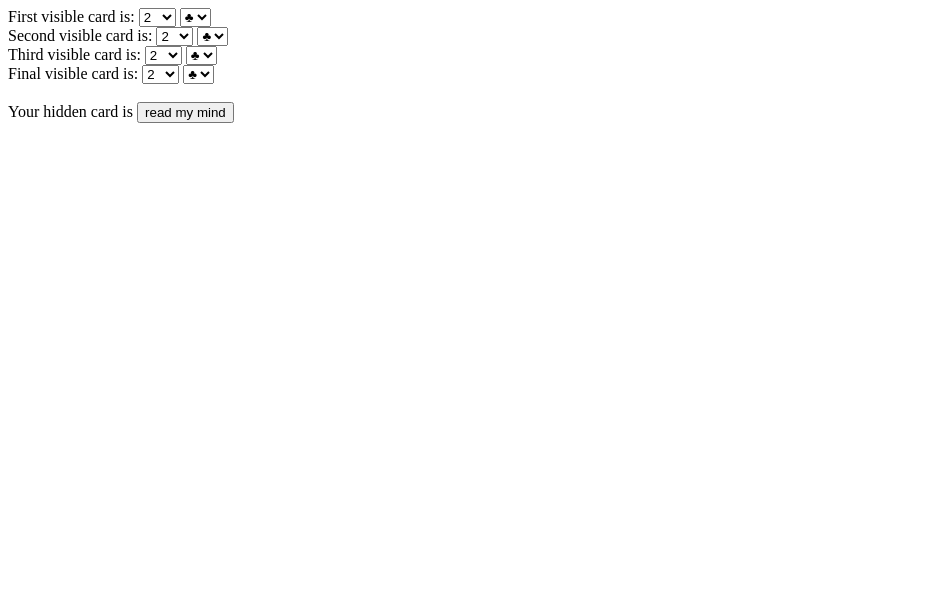
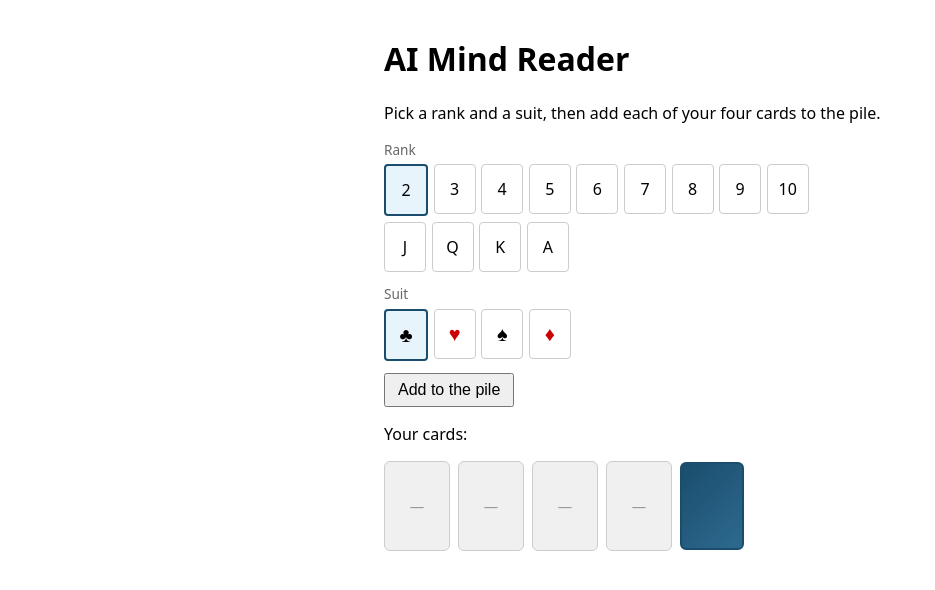
Before and after one commit to steventine/javascript-card-trick, a plain HTML site: page index.html in a window 1280 px wide. Shown: the whole page, without its empty margins (0-935 px from the left). Drawn offline with Linux system fonts and the light colour scheme.

Commit message:
First implementation of a new UX without dropdowns

```diff
--- a/index.html
+++ b/index.html
@@ -1,175 +1,232 @@
 <!DOCTYPE html>
-<html>
+<html lang="en">
 <head>
-<title>Spooky mind reader</title>
+<meta charset="UTF-8">
+<meta name="viewport" content="width=device-width, initial-scale=1">
+<title>AI Mind Reader</title>
+<style>
+  body { font-family: system-ui, sans-serif; padding: 1rem; max-width: 32rem; margin: 0 auto; }
+  .picker { margin-bottom: 1rem; }
+  .picker-section { margin-bottom: 0.75rem; }
+  .picker-section label { display: block; font-size: 0.85rem; color: #666; margin-bottom: 0.35rem; }
+  .rank-cards { display: flex; flex-direction: column; gap: 0.35rem; }
+  .rank-row { display: flex; gap: 0.35rem; flex-wrap: wrap; }
+  .suit-cards { display: flex; gap: 0.35rem; flex-wrap: wrap; }
+  .rank-card, .suit-card { width: 2.5rem; height: 3rem; border: 1px solid #ccc; border-radius: 4px; display: flex; align-items: center; justify-content: center; font-size: 1rem; background: #fff; cursor: pointer; user-select: none; }
+  .rank-card:hover, .suit-card:hover { border-color: #666; background: #f8f8f8; }
+  .rank-card.selected, .suit-card.selected { border-color: #1a4d6d; border-width: 2px; background: #e8f4fc; }
+  .suit-card.red { color: #c00; }
+  .suit-card { font-size: 1.25rem; }
+  .add-row { margin-top: 0.75rem; }
+  .cards-row { display: flex; align-items: center; gap: 0.5rem; flex-wrap: wrap; margin: 1rem 0; }
+  .pile { display: flex; gap: 0.5rem; flex-wrap: wrap; min-height: 5.5rem; }
+  .card-slot { width: 4rem; height: 5.5rem; border: 1px solid #ccc; border-radius: 6px; display: flex; align-items: center; justify-content: center; gap: 0.25rem; font-size: 1.25rem; background: #fff; }
+  .card-slot.empty { background: #f0f0f0; color: #999; font-size: 0.9rem; }
+  .card-slot.red { color: #c00; }
+  .card-back { width: 4rem; height: 5.5rem; border: 2px solid #1a4d6d; border-radius: 6px; background: linear-gradient(135deg, #1a4d6d 0%, #2d6a8f 100%); cursor: pointer; display: flex; flex-direction: column; align-items: center; justify-content: center; gap: 0.25rem; padding: 0.25rem; box-sizing: border-box; }
+  .card-back:hover { opacity: 0.95; transform: scale(1.02); }
+  .card-back.clickable { animation: pulse-border 1.5s ease-in-out infinite; }
+  .card-back.clickable .click-hint { font-size: 0.55rem; color: rgba(255,255,255,0.95); text-align: center; line-height: 1.2; text-transform: uppercase; }
+  @keyframes pulse-border { 0%, 100% { box-shadow: 0 0 0 0 rgba(26, 77, 109, 0.5); } 50% { box-shadow: 0 0 0 6px rgba(26, 77, 109, 0.2); } }
+  .card-back.revealed { background: #fff; cursor: default; font-size: 1.25rem; flex-direction: row; }
+  .card-back.revealed.red { color: #c00; }
+  #add-btn { padding: 0.4rem 0.75rem; font-size: 1rem; cursor: pointer; }
+  #add-btn:disabled { cursor: not-allowed; opacity: 0.6; }
+</style>
 <script>
-function readMind() {
-  var r1 = parseInt(document.getElementById("r1").value, 10);
-  var r2 = parseInt(document.getElementById("r2").value, 10);
-  var r3 = parseInt(document.getElementById("r3").value, 10);
-  var r4 = parseInt(document.getElementById("r4").value, 10);
-  var s1 = document.getElementById("s1").value;
-  var s2 = document.getElementById("s2").value;
-  var s3 = document.getElementById("s3").value;
-  var s4 = document.getElementById("s4").value;
+var pile = [];
+var revealed = null;
+var selectedRank = 2;
+var selectedSuit = "c";
 
-  var s5 = s1;
-  var offset = orderOf(r2,s2,r3,s3,r4,s4);
-  var r5 = offset + parseInt(r1);
-  if (r5 >= 15) r5 = r5 - 13;
-  document.getElementById("result").innerHTML = "the " + r2t(r5) + " of " + s2t(s5) + "!";
+function addToPile() {
+  if (pile.length >= 4) return;
+  pile.push({ r: selectedRank, s: selectedSuit });
+  renderPile();
+  document.getElementById("add-btn").disabled = pile.length >= 4;
+  if (pile.length === 4) {
+    var el = document.getElementById("fifth-card");
+    el.classList.remove("revealed");
+    el.classList.add("clickable");
+    el.innerHTML = '<span class="click-hint">Click to reveal</span>';
+    el.onclick = revealFifth;
+    el.title = "Click to reveal your hidden card";
+  }
 }
 
-function orderOf(r2,s2,r3,s3,r4,s4) {
-  if (compare(r2,s2, r3,s3)) {
-    // 2 > 3
-    if (compare(r2,s2, r4,s4)) {
-      //card 2 is largest
-      if (compare(r3,s3, r4,s4)) {
-        // 2 > 3 > 4
-        return 6;
-      } else {
-        // 2 > 4 > 3
-        return 5;
-      }
+function setRank(r) {
+  selectedRank = r;
+  document.querySelectorAll(".rank-card").forEach(function (el) {
+    el.classList.toggle("selected", parseInt(el.getAttribute("data-rank"), 10) === r);
+  });
+}
+
+function setSuit(s) {
+  selectedSuit = s;
+  document.querySelectorAll(".suit-card").forEach(function (el) {
+    el.classList.toggle("selected", el.getAttribute("data-suit") === s);
+  });
+}
+
+function suitChar(s) {
+  if (s === "c") return "\u2663";
+  if (s === "h") return "\u2665";
+  if (s === "s") return "\u2660";
+  if (s === "d") return "\u2666";
+  return "";
+}
+
+function renderRankCards() {
+  var numberRanks = [2, 3, 4, 5, 6, 7, 8, 9, 10];
+  var faceRanks = [11, 12, 13, 14];
+  var container = document.getElementById("rank-cards");
+  container.innerHTML = "";
+  function addRow(ranks) {
+    var row = document.createElement("div");
+    row.className = "rank-row";
+    ranks.forEach(function (r) {
+      var card = document.createElement("div");
+      card.className = "rank-card" + (r === selectedRank ? " selected" : "");
+      card.setAttribute("data-rank", r);
+      card.textContent = rankToShort(r);
+      card.onclick = function () { setRank(r); };
+      row.appendChild(card);
+    });
+    container.appendChild(row);
+  }
+  addRow(numberRanks);
+  addRow(faceRanks);
+}
+
+function renderSuitCards() {
+  var suits = [
+    { s: "c", red: false },
+    { s: "h", red: true },
+    { s: "s", red: false },
+    { s: "d", red: true }
+  ];
+  var container = document.getElementById("suit-cards");
+  container.innerHTML = "";
+  suits.forEach(function (su) {
+    var card = document.createElement("div");
+    card.className = "suit-card" + (su.red ? " red" : "") + (su.s === selectedSuit ? " selected" : "");
+    card.setAttribute("data-suit", su.s);
+    card.textContent = suitChar(su.s);
+    card.onclick = function () { setSuit(su.s); };
+    container.appendChild(card);
+  });
+}
+
+function renderPile() {
+  var container = document.getElementById("pile");
+  container.innerHTML = "";
+  for (var i = 0; i < 4; i++) {
+    var slot = document.createElement("div");
+    slot.className = "card-slot";
+    if (i < pile.length) {
+      var c = pile[i];
+      slot.textContent = rankToShort(c.r) + " " + suitChar(c.s);
+      if (c.s === "h" || c.s === "d") slot.classList.add("red");
     } else {
-      // 4 > 2 > 3
-      return 3;
+      slot.classList.add("empty");
+      slot.textContent = "—";
     }
-  } else {
-    // 3 > 2
-    if (compare(r3,s3, r4,s4)) {
-      // card 3 is largest
-      if (compare(r2,s2, r4,s4)) {
-        // 3 > 2 > 4
-        return 4;
-      } else {
-        // 3 > 4 > 2
-        return 2;
-      }
-    } else {
-      // 4 > 3 > 2
-      return 1;
-    }
+    container.appendChild(slot);
   }
 }
+
+function rankToShort(r) {
+  if (r <= 10) return r;
+  if (r === 11) return "J";
+  if (r === 12) return "Q";
+  if (r === 13) return "K";
+  if (r === 14) return "A";
+  return r;
+}
+
+function revealFifth() {
+  if (pile.length !== 4 || revealed) return;
+  var r1 = pile[0].r, s1 = pile[0].s;
+  var r2 = pile[1].r, s2 = pile[1].s;
+  var r3 = pile[2].r, s3 = pile[2].s;
+  var r4 = pile[3].r, s4 = pile[3].s;
+  var result = computeHiddenCard(r1, s1, r2, s2, r3, s3, r4, s4);
+  revealed = { r: result.r5, s: result.s5 };
+  var el = document.getElementById("fifth-card");
+  el.classList.add("revealed");
+  el.classList.remove("clickable");
+  el.onclick = null;
+  el.textContent = rankToShort(revealed.r) + " " + suitChar(revealed.s);
+  if (revealed.s === "h" || revealed.s === "d") el.classList.add("red");
+}
+
+function computeHiddenCard(r1, s1, r2, s2, r3, s3, r4, s4) {
+  var s5 = s1;
+  var offset = orderOf(r2, s2, r3, s3, r4, s4);
+  var r5 = offset + r1;
+  if (r5 >= 15) r5 = r5 - 13;
+  return { r5: r5, s5: s5 };
+}
+
+function orderOf(r2, s2, r3, s3, r4, s4) {
+  if (compare(r2, s2, r3, s3)) {
+    if (compare(r2, s2, r4, s4)) {
+      if (compare(r3, s3, r4, s4)) return 6;
+      return 5;
+    }
+    return 3;
+  }
+  if (compare(r3, s3, r4, s4)) {
+    if (compare(r2, s2, r4, s4)) return 4;
+    return 2;
+  }
+  return 1;
+}
+
 function compare(r1, s1, r2, s2) {
   if (r1 > r2) return 1;
   if (r2 > r1) return 0;
   if (s2n(s1) > s2n(s2)) return 1;
   return 0;
 }
+
 function s2n(s) {
-  if (s == "c") return 1;
-  if (s == "h") return 2;
-  if (s == "s") return 3;
-  if (s == "d") return 4;
-}
-function r2t(r) {
-  if (r <= 10) return r;
-  if (r == 11) return "jack";
-  if (r == 12) return "queen";
-  if (r == 13) return "king";
-  if (r == 14) return "ace";
-}
-function s2t(s) {
-  if (s == "c") return "clubs";
-  if (s == "h") return "<a style='color:red;'>hearts</a>";
-  if (s == "s") return "spades";
-  if (s == "d") return "<a style='color:red;'>diamonds</a>";
+  if (s === "c") return 1;
+  if (s === "h") return 2;
+  if (s === "s") return 3;
+  if (s === "d") return 4;
+  return 0;
 }
 </script>
 </head>
 <body>
-First visible card is:
-<select name="r1" id="r1">
-  <option value="2">2</option>
-  <option value="3">3</option>
-  <option value="4">4</option>
-  <option value="5">5</option>
-  <option value="6">6</option>
-  <option value="7">7</option>
-  <option value="8">8</option>
-  <option value="9">9</option>
-  <option value="10">10</option>
-  <option value="11">J</option>
-  <option value="12">Q</option>
-  <option value="13">K</option>
-  <option value="14">A</option>
-</select>
-<select name="s1" id="s1">
-  <option value="c">&clubs;</option>
-  <option value="h" style="color:red;">&hearts;</option>
-  <option value="s">&spades;</option>
-  <option value="d" style="color:red;">&diams;</option>
-</select><br />
-Second visible card is:
-<select name="r2" id="r2">
-  <option value="2">2</option>
-  <option value="3">3</option>
-  <option value="4">4</option>
-  <option value="5">5</option>
-  <option value="6">6</option>
-  <option value="7">7</option>
-  <option value="8">8</option>
-  <option value="9">9</option>
-  <option value="10">10</option>
-  <option value="11">J</option>
-  <option value="12">Q</option>
-  <option value="13">K</option>
-  <option value="14">A</option>
-</select>
-<select name="s2" id="s2">
-  <option value="c">&clubs;</option>
-  <option value="h" style="color:red;">&hearts;</option>
-  <option value="s">&spades;</option>
-  <option value="d" style="color:red;">&diams;</option>
-</select><br />
-Third visible card is:
-<select name="r3" id="r3">
-  <option value="2">2</option>
-  <option value="3">3</option>
-  <option value="4">4</option>
-  <option value="5">5</option>
-  <option value="6">6</option>
-  <option value="7">7</option>
-  <option value="8">8</option>
-  <option value="9">9</option>
-  <option value="10">10</option>
-  <option value="11">J</option>
-  <option value="12">Q</option>
-  <option value="13">K</option>
-  <option value="14">A</option>
-</select>
-<select name="s3" id="s3">
-  <option value="c">&clubs;</option>
-  <option value="h" style="color:red;">&hearts;</option>
-  <option value="s">&spades;</option>
-  <option value="d" style="color:red;">&diams;</option>
-</select><br />
-Final visible card is:
-<select name="r4" id="r4">
-  <option value="2">2</option>
-  <option value="3">3</option>
-  <option value="4">4</option>
-  <option value="5">5</option>
-  <option value="6">6</option>
-  <option value="7">7</option>
-  <option value="8">8</option>
-  <option value="9">9</option>
-  <option value="10">10</option>
-  <option value="11">J</option>
-  <option value="12">Q</option>
-  <option value="13">K</option>
-  <option value="14">A</option>
-</select>
-<select name="s4" id="s4">
-  <option value="c">&clubs;</option>
-  <option value="h" style="color:red;">&hearts;</option>
-  <option value="s">&spades;</option>
-  <option value="d" style="color:red;">&diams;</option>
-</select><br />
-<br />
-Your hidden card is <b><a id="result"><input type="button" onclick="readMind()" value="read my mind"></input></a></b>
+<h1>AI Mind Reader</h1>
+<p>Pick a rank and a suit, then add each of your four cards to the pile.</p>
+
+<div class="picker">
+  <div class="picker-section">
+    <label>Rank</label>
+    <div class="rank-cards" id="rank-cards"></div>
+  </div>
+  <div class="picker-section">
+    <label>Suit</label>
+    <div class="suit-cards" id="suit-cards"></div>
+  </div>
+  <div class="add-row">
+    <button type="button" id="add-btn" onclick="addToPile()">Add to the pile</button>
+  </div>
+</div>
+
+<p>Your cards:</p>
+<div class="cards-row">
+  <div id="pile" class="pile"></div>
+  <div id="fifth-card" class="card-back" title="Add 4 cards first"></div>
+</div>
+
+<script>
+renderRankCards();
+renderSuitCards();
+renderPile();
+</script>
 </body>
 </html>
```
